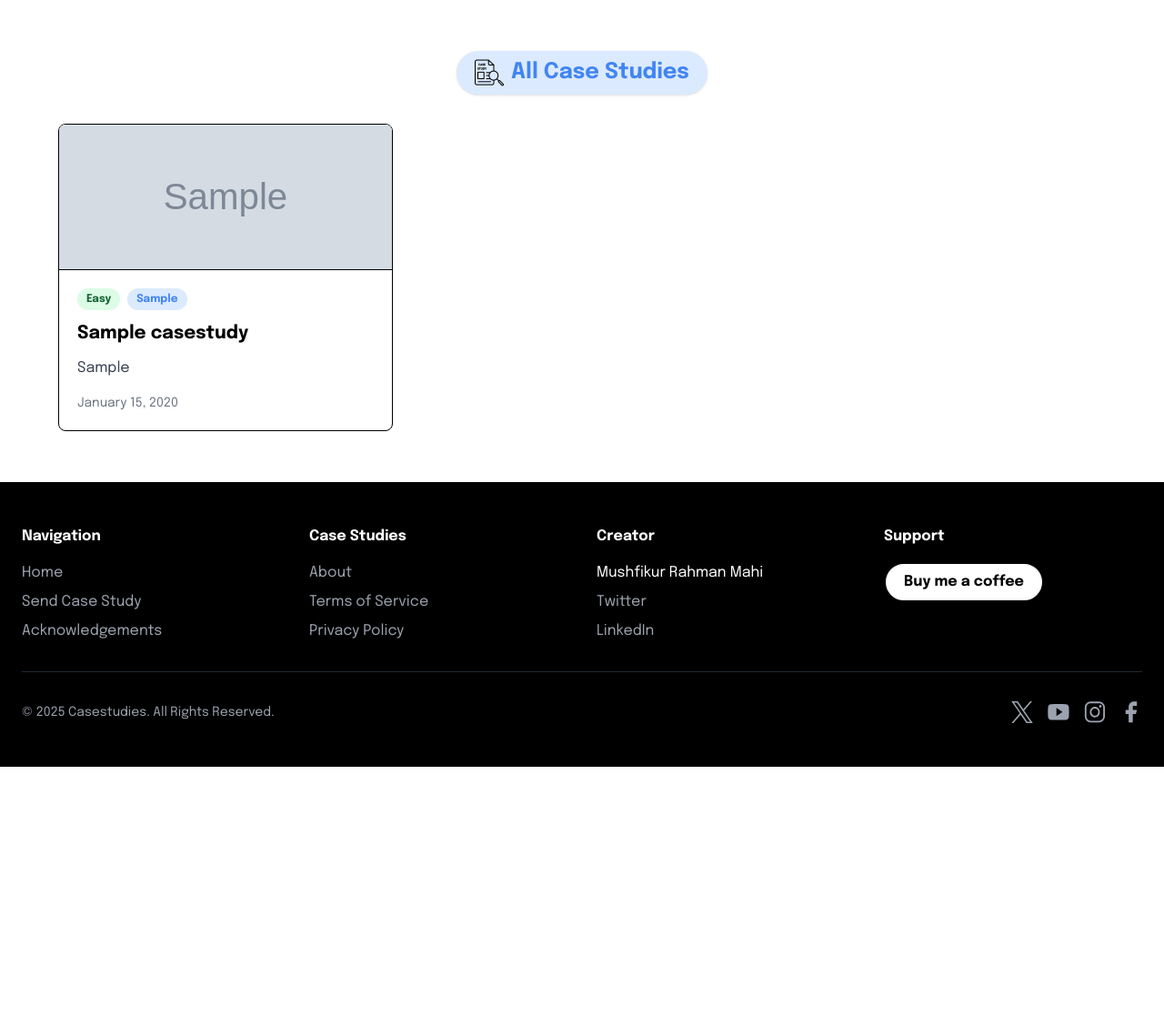
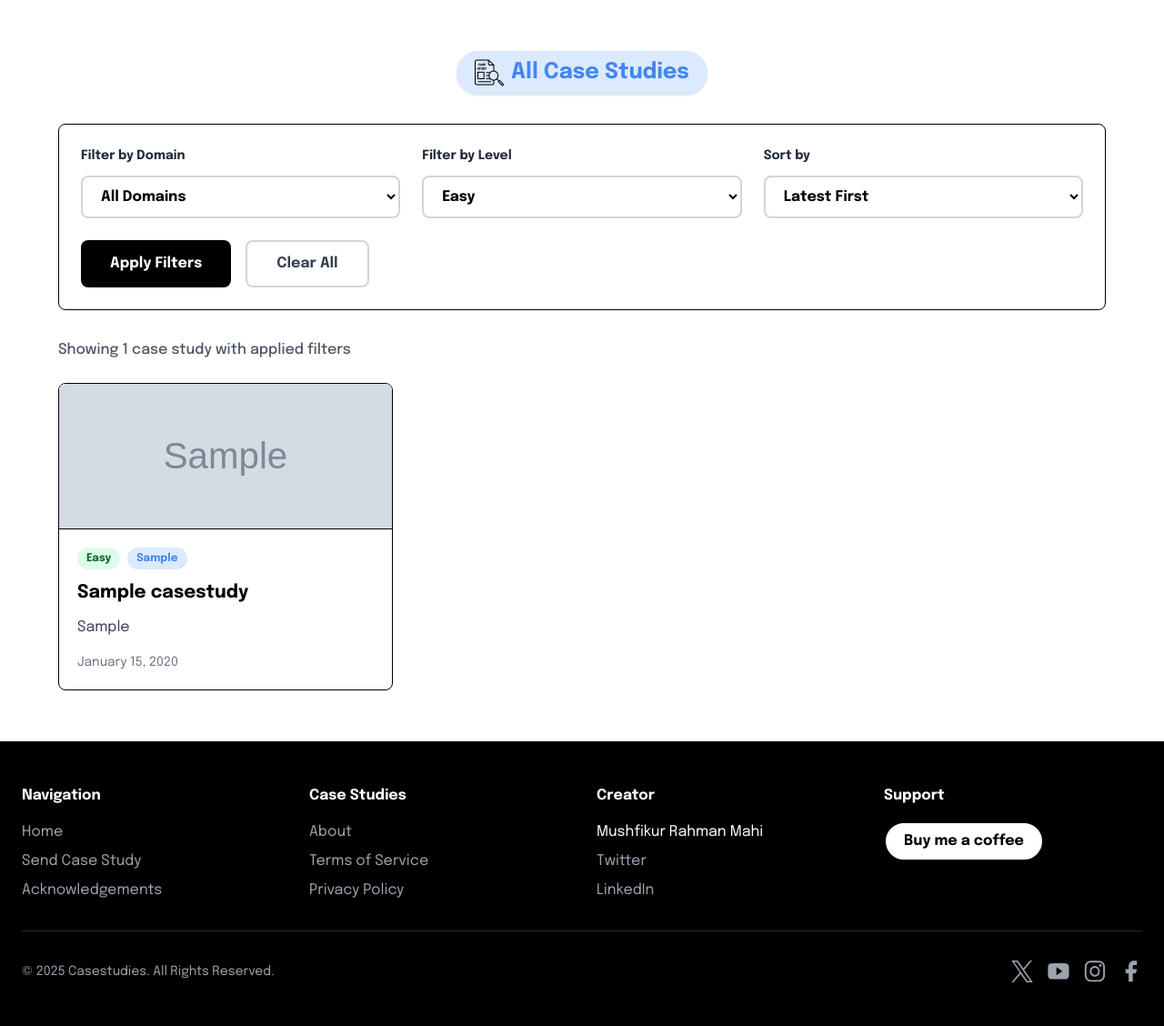
Before and after one commit to castudies/casestudies, a Django app: page /cases/?difficulty=Easy in a window 1280 px wide. Shown: the part 60-1188 px from the top of the page at 91% size. Before the commit the page ends 903 px from the top, so only its background shows below. Run offline with Django 5.2, Linux system fonts and the light colour scheme; tables that the repository leaves empty hold one stand-in row (values such as "Sample post"); grey boxes marked "Sample" are stand-in pictures.

Commit message:
added sorting option in case page

```diff
--- a/casestudies/templates/casestudies/cases.html
+++ b/casestudies/templates/casestudies/cases.html
@@ -10,9 +10,94 @@
             <span class="text-center">All Case Studies</span>
         </div>
     </div>
+
+    <!-- Search Results Header -->
     {% if query %}
         <h1 class="text-3xl font-bold mb-8">Search results for: <span class="text-pink-500">"{{ query|default:'' }}"</span></h1>
     {% endif %}
+
+    <!-- Filters and Sort Section -->
+    <div class="bg-white rounded-lg border border-black p-6 mb-8 transition-all duration-200 ease-in-out hover:shadow-[4px_4px_0_0_#000]">
+        <form method="GET" class="space-y-6">
+            <!-- Preserve search query if exists -->
+            {% if query %}
+                <input type="hidden" name="q" value="{{ query }}">
+            {% endif %}
+
+            <div class="grid grid-cols-1 md:grid-cols-3 gap-6">
+                <!-- Domain Filter -->
+                <div>
+                    <label for="domain" class="block text-sm font-bold text-gray-800 mb-3">Filter by Domain</label>
+                    <div class="relative">
+                        <select name="domain" id="domain" class="appearance-none w-full px-4 py-3 border-2 border-gray-300 rounded-lg focus:outline-none focus:ring-2 focus:ring-primary focus:border-primary transition-colors bg-white text-base font-semibold pr-10 hover:border-black">
+                            <option value="">All Domains</option>
+                            {% for domain in available_domains %}
+                                <option value="{{ domain }}" {% if selected_domain == domain %}selected{% endif %}>{{ domain }}</option>
+                            {% endfor %}
+                        </select>
+                        <span class="pointer-events-none absolute inset-y-0 right-0 flex items-center pr-3">
+                        </span>
+                    </div>
+                </div>
+
+                <!-- Difficulty Filter -->
+                <div>
+                    <label for="difficulty" class="block text-sm font-bold text-gray-800 mb-3">Filter by Level</label>
+                    <div class="relative">
+                        <select name="difficulty" id="difficulty" class="appearance-none w-full px-4 py-3 border-2 border-gray-300 rounded-lg focus:outline-none focus:ring-2 focus:ring-primary focus:border-primary transition-colors bg-white text-base font-semibold pr-10 hover:border-black">
+                            <option value="">All Levels</option>
+                            {% for difficulty_code, difficulty_name in available_difficulties %}
+                                <option value="{{ difficulty_code }}" {% if selected_difficulty == difficulty_code %}selected{% endif %}>{{ difficulty_name }}</option>
+                            {% endfor %}
+                        </select>
+                        <span class="pointer-events-none absolute inset-y-0 right-0 flex items-center pr-3">
+                        </span>
+                    </div>
+                </div>
+
+                <!-- Sort Options -->
+                <div>
+                    <label for="sort" class="block text-sm font-bold text-gray-800 mb-3">Sort by</label>
+                    <div class="relative">
+                        <select name="sort" id="sort" class="appearance-none w-full px-4 py-3 border-2 border-gray-300 rounded-lg focus:outline-none focus:ring-2 focus:ring-primary focus:border-primary transition-colors bg-white text-base font-semibold pr-10 hover:border-black">
+                            <option value="-created_at" {% if selected_sort == '-created_at' %}selected{% endif %}>Latest First</option>
+                            <option value="created_at" {% if selected_sort == 'created_at' %}selected{% endif %}>Oldest First</option>
+                            <option value="title" {% if selected_sort == 'title' %}selected{% endif %}>Title A-Z</option>
+                            <option value="-title" {% if selected_sort == '-title' %}selected{% endif %}>Title Z-A</option>
+                        </select>
+                        <span class="pointer-events-none absolute inset-y-0 right-0 flex items-center pr-3">
+                        </span>
+                    </div>
+                </div>
+            </div>
+
+            <!-- Filter Actions -->
+            <div class="flex flex-col sm:flex-row gap-4 pt-2">
+                <button type="submit" class="bg-black text-white px-8 py-3 rounded-lg font-semibold hover:bg-gray-800 transition-all duration-200 ease-in-out hover:shadow-[4px_4px_0_0_#000] hover:-translate-y-1 hover:-translate-x-1">
+                    Apply Filters
+                </button>
+                <a href="{% url 'casestudies:case_study_list' %}" class="bg-white border-2 border-gray-300 text-gray-700 px-8 py-3 rounded-lg font-semibold hover:bg-gray-50 transition-all duration-200 ease-in-out hover:shadow-[4px_4px_0_0_#000] hover:-translate-y-1 hover:-translate-x-1 text-center">
+                    Clear All
+                </a>
+            </div>
+        </form>
+    </div>
+
+    <!-- Results Count -->
+    <div class="mb-6">
+        <p class="text-gray-600 font-medium">
+            {% if case_studies %}
+                Showing {{ case_studies|length }} case study{{ case_studies|length|pluralize }}
+                {% if selected_domain or selected_difficulty %}
+                    with applied filters
+                {% endif %}
+            {% else %}
+                No case studies found
+            {% endif %}
+        </p>
+    </div>
+
+    <!-- Case Studies Grid -->
     <div style="--gap: 24px; --columns: 3;" class="grid grid-cols-1 sm:grid-cols-2 lg:grid-cols-3 gap-6">
         {% for case_study in case_studies %}
         <a href="{% url 'casestudies:case_study_detail' case_study.slug %}"
@@ -47,8 +132,12 @@
         </a>
         {% empty %}
         <div class="col-span-full text-center py-12">
-            <p class="text-gray-500 text-lg">No case studies available yet.</p>
-            <p class="text-gray-400 mt-2">Add your first one in the admin panel!</p>
+            <p class="text-gray-500 text-lg">No case studies found.</p>
+            {% if selected_domain or selected_difficulty %}
+                <p class="text-gray-400 mt-2">Try adjusting your filters.</p>
+            {% else %}
+                <p class="text-gray-400 mt-2">Add your first one in the admin panel!</p>
+            {% endif %}
         </div>
         {% endfor %}
     </div>
--- a/casestudies/views.py
+++ b/casestudies/views.py
@@ -12,13 +12,15 @@ def home(request):
     return render(request, 'casestudies/index.html', context)
 
 def all_case_studies(request):
-    studies = CaseStudy.objects.all().order_by('-created_at')
+    studies = CaseStudy.objects.all()
 
     query = request.GET.get('q')
     difficulty = request.GET.get('difficulty')
     domain = request.GET.get('domain')
     tags = request.GET.get('tags')
-# Pyright: this is a valid Django Q expression, safe to ignore the warning
+    sort_by = request.GET.get('sort', '-created_at')  # Default to latest first
+
+    # Apply search filter
     if query:
         studies = studies.filter(
             Q(title__icontains=query) |
@@ -28,6 +30,7 @@ def all_case_studies(request):
             Q(author__icontains=query)
         )
 
+    # Apply filters
     if difficulty:
         studies = studies.filter(difficulty=difficulty)
 
@@ -37,12 +40,31 @@ def all_case_studies(request):
     if tags:
         studies = studies.filter(tags__icontains=tags)
 
+    # Apply sorting
+    if sort_by == 'created_at':
+        studies = studies.order_by('created_at')  # Oldest first
+    elif sort_by == '-created_at':
+        studies = studies.order_by('-created_at')  # Latest first
+    elif sort_by == 'title':
+        studies = studies.order_by('title')  # A-Z
+    elif sort_by == '-title':
+        studies = studies.order_by('-title')  # Z-A
+    else:
+        studies = studies.order_by('-created_at')  # Default to latest first
+
+    # Get available filter options
+    available_domains = CaseStudy.objects.values_list('domain', flat=True).distinct().exclude(domain='').order_by('domain')
+    available_difficulties = CaseStudy.DIFFICULTY_CHOICES
+
     context = {
         'case_studies': studies,
         'query': query,
         'selected_difficulty': difficulty,
         'selected_domain': domain,
         'selected_tags': tags,
+        'selected_sort': sort_by,
+        'available_domains': available_domains,
+        'available_difficulties': available_difficulties,
     }
     return render(request, 'casestudies/cases.html', context)
 
```
